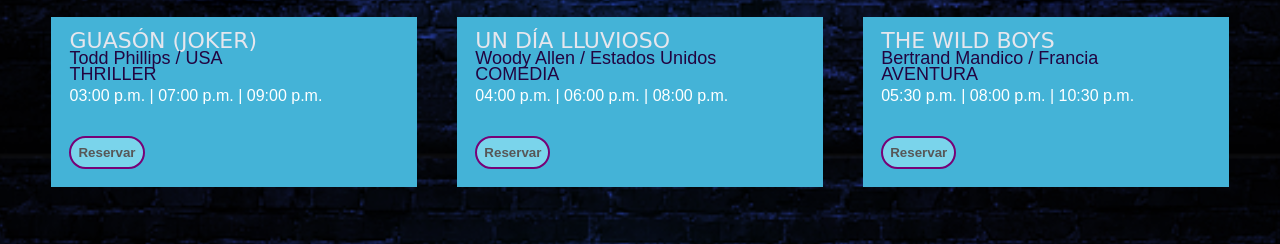
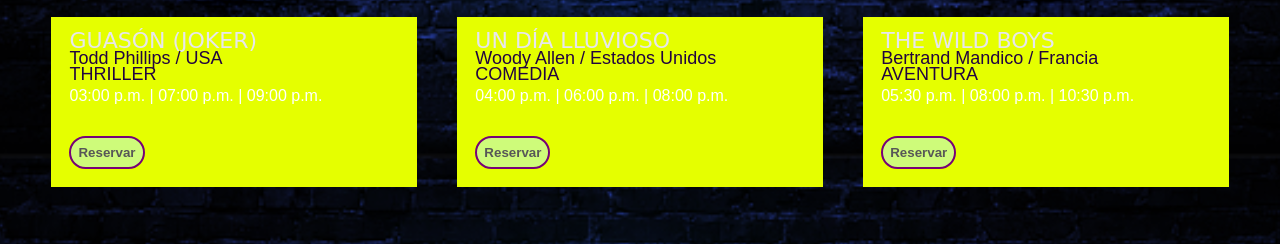
Before and after one commit to lauranat/cinema29Oct, a plain HTML site: page listings.html in a window 1280 px wide. Shown: the part 644-888 px from the top of the page. Drawn offline with Linux system fonts and the light colour scheme; a web font is replaced by a local one.

Commit message:
Se cambio color caja informacion

```diff
--- a/css/style_listings.css
+++ b/css/style_listings.css
@@ -270,7 +270,7 @@ nav li ul {
 .box3 {
     width: 100%;
     height: 100%;
-    background-color: #44b3d7;
+    background-color: #e5ff00;
     position: relative;
     align-content: center;
     justify-content: center;
```
